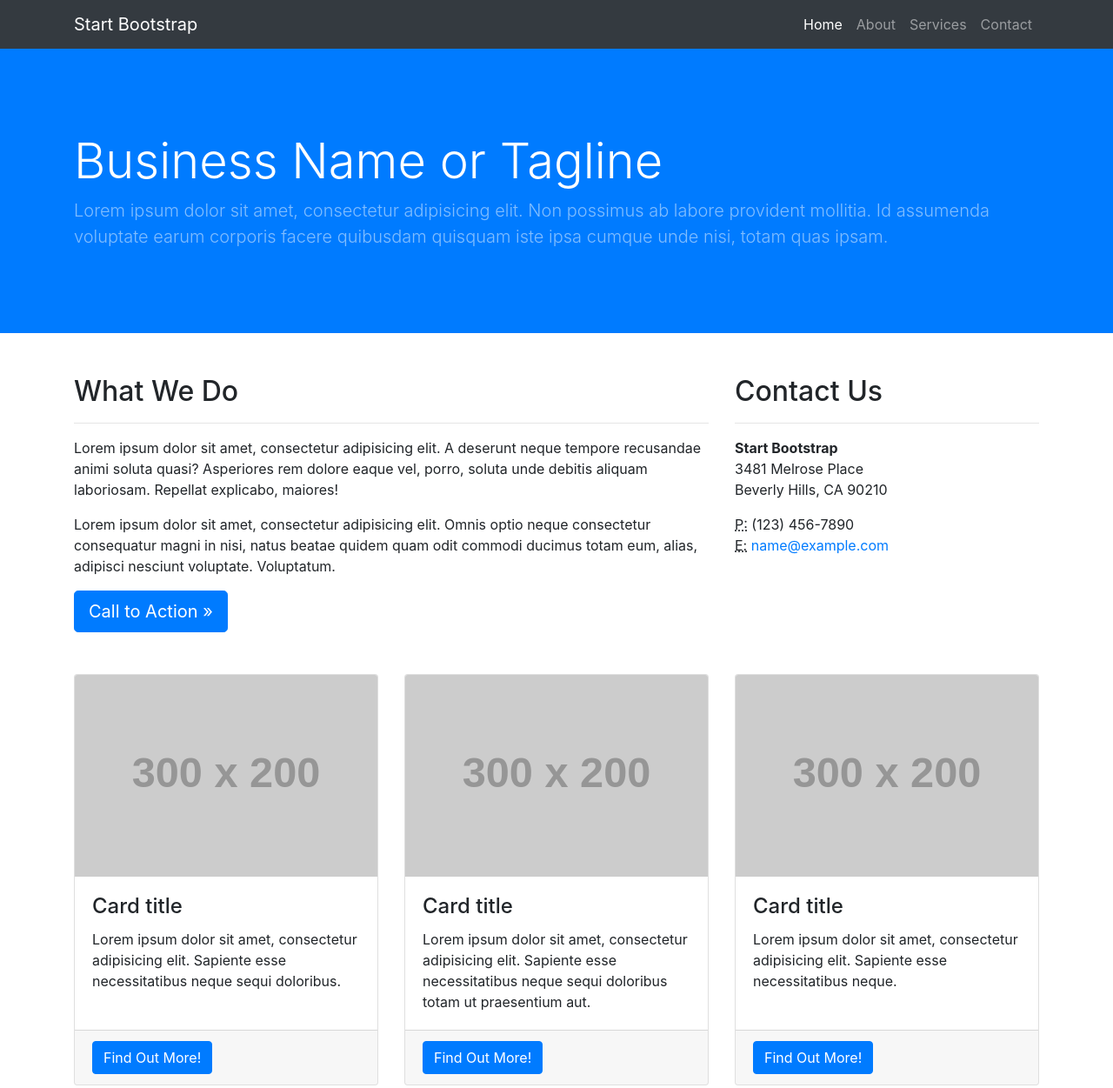
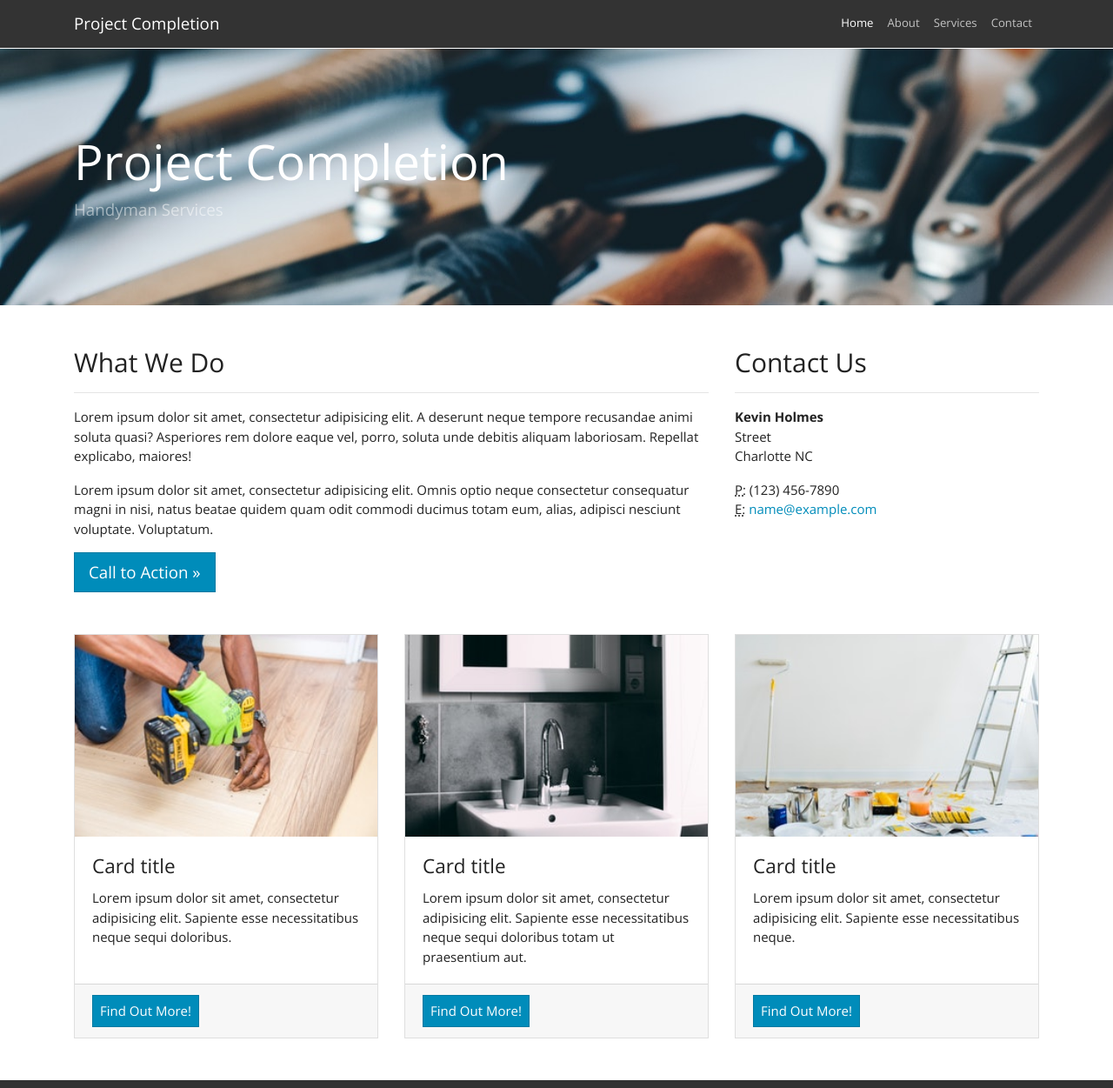
Before and after one commit to bgrego11/projectCompletion, a website: page index.html in a window 1280 px wide. Shown: the top 1251 px of the page at 87% size. Drawn offline with nearby package versions, Linux system fonts and the light colour scheme; placeholder pictures from the web are drawn by us.

Commit message:
first skin

```diff
--- a/css/business-frontpage.css
+++ b/css/business-frontpage.css
@@ -6,3 +6,7 @@
 body {
   padding-top: 56px;
 }
+
+header {
+  background-image: url("./newbackground.jpg")
+}
--- a/index.html
+++ b/index.html
@@ -15,6 +15,8 @@
 
   <!-- Custom styles for this template -->
   <link href="css/business-frontpage.css" rel="stylesheet">
+  <link href="https://bootswatch.com/4/yeti/bootstrap.css" rel="stylesheet">
+
 
 </head>
 
@@ -23,7 +25,7 @@
   <!-- Navigation -->
   <nav class="navbar navbar-expand-lg navbar-dark bg-dark fixed-top">
     <div class="container">
-      <a class="navbar-brand" href="#">Start Bootstrap</a>
+      <a class="navbar-brand" href="#">Project Completion</a>
       <button class="navbar-toggler" type="button" data-toggle="collapse" data-target="#navbarResponsive" aria-controls="navbarResponsive" aria-expanded="false" aria-label="Toggle navigation">
         <span class="navbar-toggler-icon"></span>
       </button>
@@ -53,8 +55,8 @@
     <div class="container h-100">
       <div class="row h-100 align-items-center">
         <div class="col-lg-12">
-          <h1 class="display-4 text-white mt-5 mb-2">Business Name or Tagline</h1>
-          <p class="lead mb-5 text-white-50">Lorem ipsum dolor sit amet, consectetur adipisicing elit. Non possimus ab labore provident mollitia. Id assumenda voluptate earum corporis facere quibusdam quisquam iste ipsa cumque unde nisi, totam quas ipsam.</p>
+          <h1 class="display-4 text-white mt-5 mb-2">Project Completion</h1>
+          <p class="lead mb-5 text-white-50">Handyman Services</p>
         </div>
       </div>
     </div>
@@ -75,9 +77,9 @@
         <h2>Contact Us</h2>
         <hr>
         <address>
-          <strong>Start Bootstrap</strong>
-          <br>3481 Melrose Place
-          <br>Beverly Hills, CA 90210
+          <strong>Kevin Holmes</strong>
+          <br>Street
+          <br>Charlotte NC
           <br>
         </address>
         <address>
@@ -94,7 +96,7 @@
     <div class="row">
       <div class="col-md-4 mb-5">
         <div class="card h-100">
-          <img class="card-img-top" src="http://placehold.it/300x200" alt="">
+          <img class="card-img-top" src="./css/cardCarp1.jpg" alt="">
           <div class="card-body">
             <h4 class="card-title">Card title</h4>
             <p class="card-text">Lorem ipsum dolor sit amet, consectetur adipisicing elit. Sapiente esse necessitatibus neque sequi doloribus.</p>
@@ -106,7 +108,7 @@
       </div>
       <div class="col-md-4 mb-5">
         <div class="card h-100">
-          <img class="card-img-top" src="http://placehold.it/300x200" alt="">
+          <img class="card-img-top" src="./css/br.jpg" alt="">
           <div class="card-body">
             <h4 class="card-title">Card title</h4>
             <p class="card-text">Lorem ipsum dolor sit amet, consectetur adipisicing elit. Sapiente esse necessitatibus neque sequi doloribus totam ut praesentium aut.</p>
@@ -118,7 +120,7 @@
       </div>
       <div class="col-md-4 mb-5">
         <div class="card h-100">
-          <img class="card-img-top" src="http://placehold.it/300x200" alt="">
+          <img class="card-img-top" src="./css/paint.jpg" alt="">
           <div class="card-body">
             <h4 class="card-title">Card title</h4>
             <p class="card-text">Lorem ipsum dolor sit amet, consectetur adipisicing elit. Sapiente esse necessitatibus neque.</p>
@@ -137,7 +139,7 @@
   <!-- Footer -->
   <footer class="py-5 bg-dark">
     <div class="container">
-      <p class="m-0 text-center text-white">Copyright &copy; Your Website 2019</p>
+      <p class="m-0 text-center text-white">Copyright &copy; Project Completion 2019</p>
     </div>
     <!-- /.container -->
   </footer>
```
Also changed, not shown: css/br.jpg (added), css/cardCarp1.jpg (added), css/cardCarp3.jpg (added), css/newbackground.jpg (added), css/paint.jpg (added).
